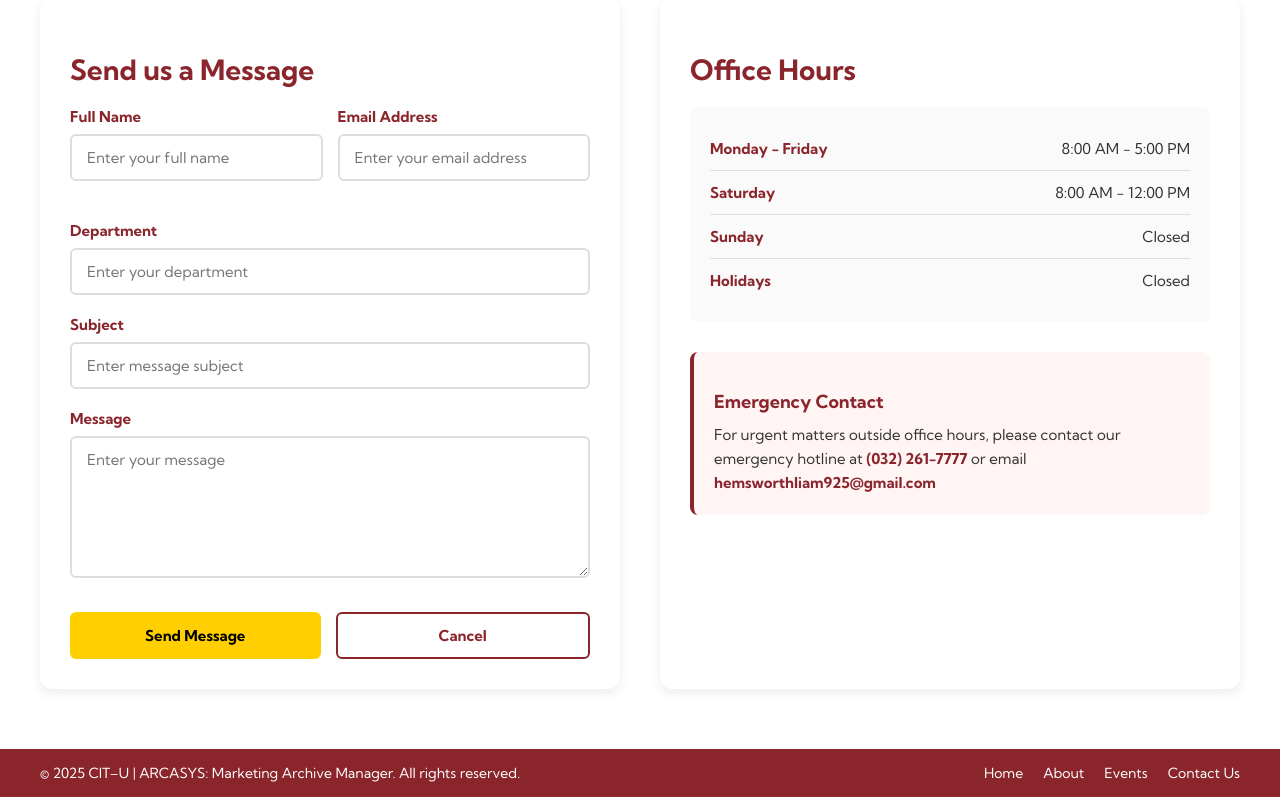
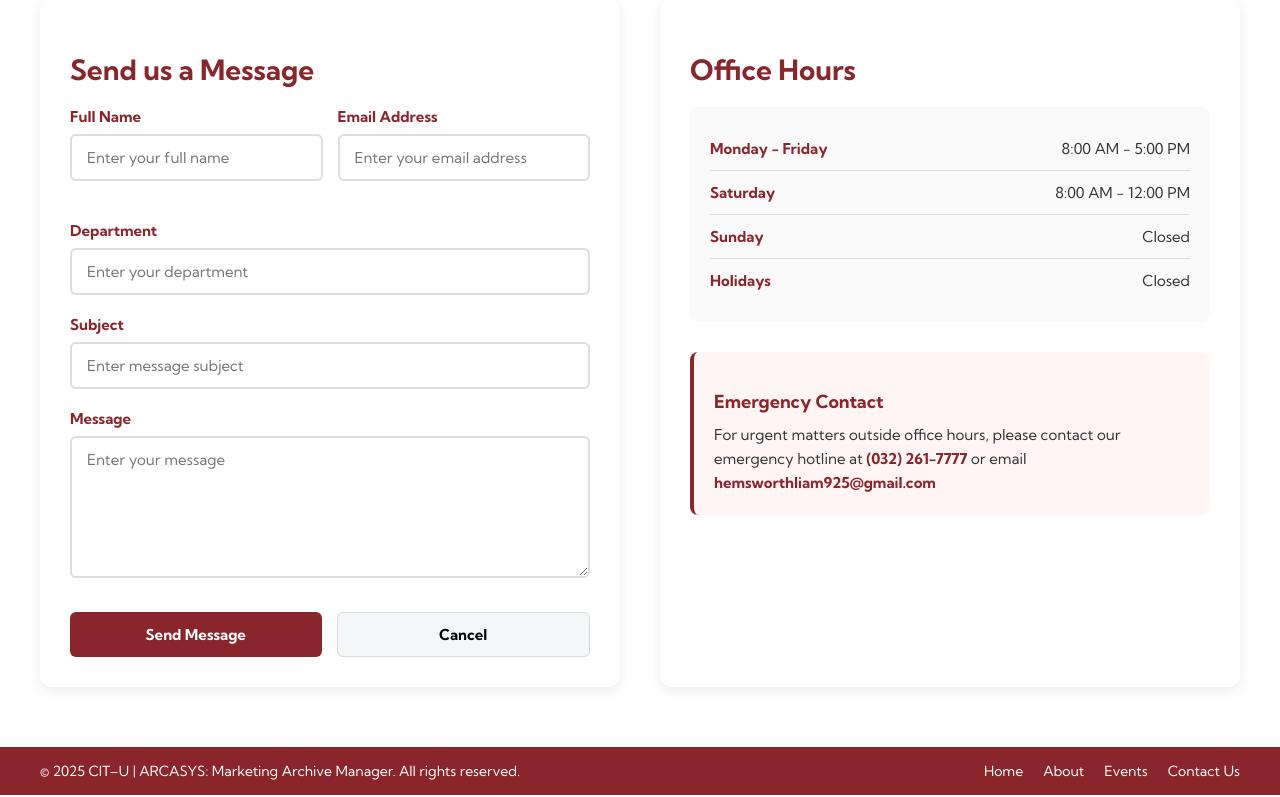
Before and after one commit to LikeYasay/CSIT327-G1-Arcasys, a Django app: page /contact/ in a window 1280 px wide. Shown: the part 771-1568 px from the top of the page. Run offline with Django 5.2, Linux system fonts and the light colour scheme.

Commit message:
feature(ArcasysApp): develop contact page

```diff
--- a/Arcasys/static/ArcasysApp/css/contact.css
+++ b/Arcasys/static/ArcasysApp/css/contact.css
@@ -195,12 +195,20 @@
     font-size: 15px;
 }
 
-.form-buttons .btn.primary {
-    background: #FFCF01;
-    color: black;
+.btn.primary{
+    background: #8A252C;
+    color: white;
+    border: none;
 }
 
-.form-buttons .btn.secondary {
+.btn.secondary{
+    background: #F4F6F8;
+    color: black;
+    font-weight: bold;
+    border: 1px solid #D9D9D9;
+}
+
+.form-buttons .btn.outline {
     border: 2px solid #8A252C;
     color: #8A252C;
     background: transparent;
@@ -303,18 +311,3 @@
         flex-direction: column;
     }
 }
-
-@media (max-width: 480px) {
-    .page-header h1 {
-        font-size: 40px;
-    }
-
-    .page-header p {
-        font-size: 16px;
-    }
-
-    .contact-card {
-        width: 100%;
-        max-width: 300px;
-    }
-}
```
